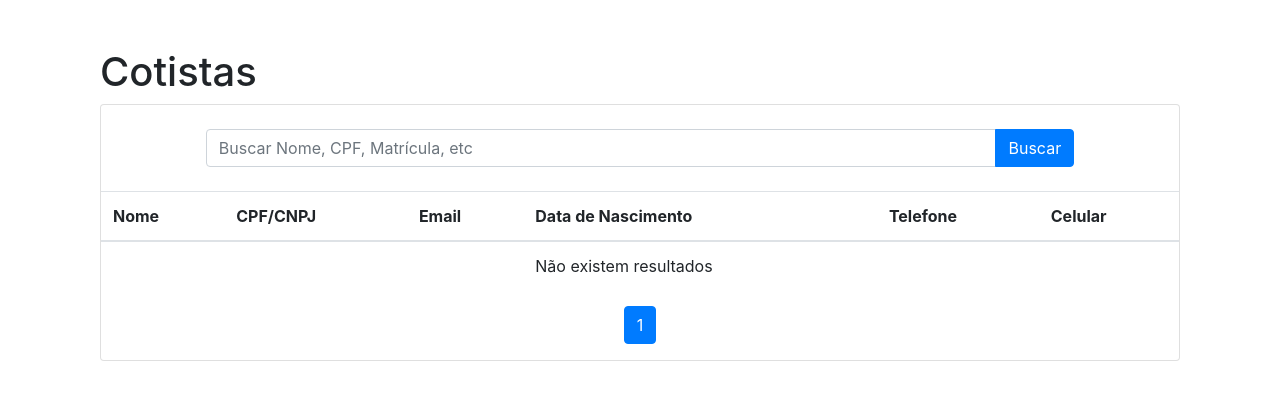
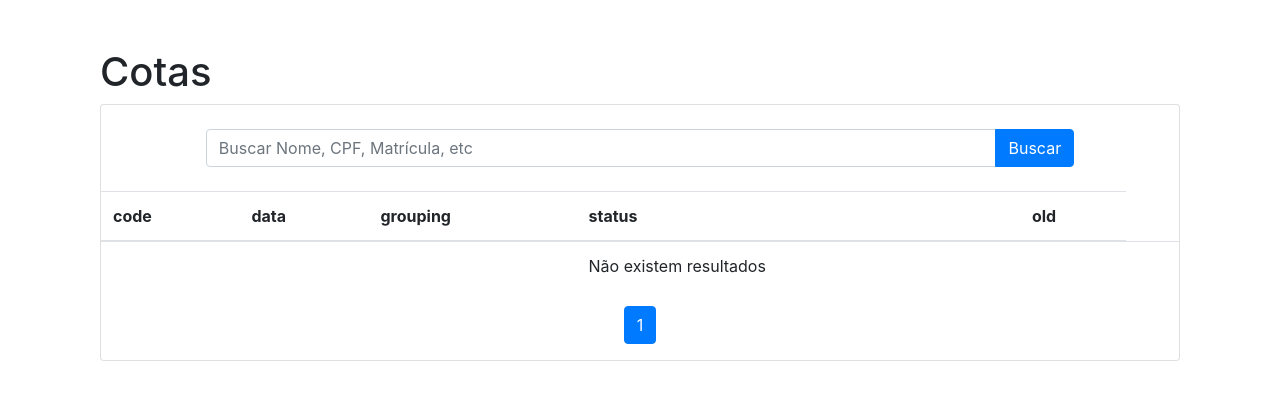
Before and after one commit to alexodisseus/panca-louca, a Flask app: page /cotas/ in a window 1280 px wide. Shown: the part 99-499 px from the top of the page. Run offline with Flask 3, Linux system fonts and the light colour scheme; data that the repository does not hold is empty; some libraries are stand-ins or nearby versions.

Commit message:
comentario

```diff
--- a/pl/model.py
+++ b/pl/model.py
@@ -77,7 +77,9 @@
 	"""docstring for Quota"""
 	id: Optional[int] = Field(default=None, primary_key=True)
 	code:str
+	status:str
 	date:str
+	old:str
 	grouping:str #para agrupar tipo 'z a b'
 
 	user_id: int = Field(foreign_key='user.id')
@@ -168,9 +170,9 @@
 
 def list_quote(filters:str, offset:str, per_page:str ):
 	with Session(engine) as session:
-		query = select(User)
+		query = select(Quota)
 		if filters:
-			query = query.where( or_(User.name.contains(filters),User.cpf.contains(filters)) )
+			query = query.where( or_(Quota.code.contains(filters),Quota.old.contains(filters)) )
 
 		query = query.offset(offset).limit(per_page)
 
@@ -186,11 +188,15 @@
 
 		data = session.exec(query).all()
 		return len(data)
+
+
+
+
 def count_quote(filters:str, offset:str, per_page:str ):
 	with Session(engine) as session:
-		query = select(User)
+		query = select(Quota)
 		if filters:
-			query = query.where( or_(User.name.contains(filters),User.cpf.contains(filters)) )
+			query = query.where( or_(Quota.code.contains(filters),Quota.old.contains(filters)) )
 
 		data = session.exec(query).all()
 		return len(data)
--- a/pl/templates/quote/index.html
+++ b/pl/templates/quote/index.html
@@ -8,7 +8,7 @@
 {% endblock %}
 {% block content %}
 <div class="container mt-5">
-    <h1>Cotistas</h1>
+    <h1>Cotas</h1>
     <div class="card table-responsive-md">
         <div class="container mt-4">
             <div class="row justify-content-center">
@@ -30,42 +30,27 @@
         <table class="table  ">
             <thead>
                 <tr>
-                    <th>Nome</th>
-                    <th>CPF/CNPJ</th>
-                    <th>Email</th>
-                    <th>Data de Nascimento</th>
-                    <th>Telefone</th>
-                    <th>Celular</th>
+                    <th>code</th>
+                    <th>data</th>
+                    <th>grouping</th>
+                    <th>status </th>
+                    <th>old </th>
+
+
                 </tr>
             </thead>
             <tbody>
 
 
             {%if data:%}
+
                 {%for x in data:%}
                 <tr>
-                    <td>
-                        <a href="{{url_for('shareholder.view', id = x.id ) }}">
-
-                            <strong>{{x.name}}</strong>
-                        </a>
-                    </td>
-                    <td>
-                        {%if x.cpf|length <11:%}
-                         000.000.000-00
-                        {%endif%}
-                        {%if x.cpf|length ==11:%}
-                        {{ x.cpf[:3]}}.{{ x.cpf[3:6] }}.{{ x.cpf[6:9] }}-{{ x.cpf[9:] }}
-                        {%endif%}
-                        {%if x.cpf|length >11:%}
-                        {{x.cpf[:2]}}.{{x.cpf[2:5]}}.{{x.cpf[5:8]}}/{{x.cpf[8:12]}}-{{x.cpf[12:]}}
-                        {%endif%}
-
-                    </td>
-                    <td>{{x.email}}</td>
-                    <td>{{x.birth}}</td>
-                    <td>{{x.telephone}}</td>
-                    <td>{{x.cell}}</td>
+                    <td>{{x.code}}</td>
+                    <td>{{x.date}}</td>
+                    <td>{{x.grouping}}</td>
+                    <td>{{x.status}}</td>
+                    <td>{{x.old}}</td>
                 </tr>
                     {%endfor%}
                 {%else:%}
@@ -89,11 +74,11 @@
         <ul class="pagination justify-content-center">
             {% if pagination[1] > 1: %}
             <li class="page-item ">
-                <a class="page-link" href="{{url_for('shareholder.index' , page=1 , search=pagination[0]) }}">primeira</a>
+                <a class="page-link" href="{{url_for('quote.index' , page=1 , search=pagination[0]) }}">primeira</a>
             </li>
             <li class="page-item ">
 
-                <a class="page-link" href="{{url_for('shareholder.index' , page = pagination[1] - 1 , search=pagination[0]) }}">anterior</a>
+                <a class="page-link" href="{{url_for('quote.index' , page = pagination[1] - 1 , search=pagination[0]) }}">anterior</a>
             </li>
             {% endif %}
 
@@ -105,11 +90,11 @@
             {% if pagination[4] > pagination[1]:%}
             <li class="page-item">
 
-                <a class="page-link" href="{{url_for('shareholder.index' , page = pagination[1] + 1 , search=pagination[0]) }}">próxima</a>
+                <a class="page-link" href="{{url_for('quote.index' , page = pagination[1] + 1 , search=pagination[0]) }}">próxima</a>
             </li>
             <li class="page-item">
 
-                <a class="page-link" href="{{url_for('shareholder.index' , page = pagination[4] , search=pagination[0]) }}">última</a>
+                <a class="page-link" href="{{url_for('quote.index' , page = pagination[4] , search=pagination[0]) }}">última</a>
 
             </li>
             {% endif %}
```
